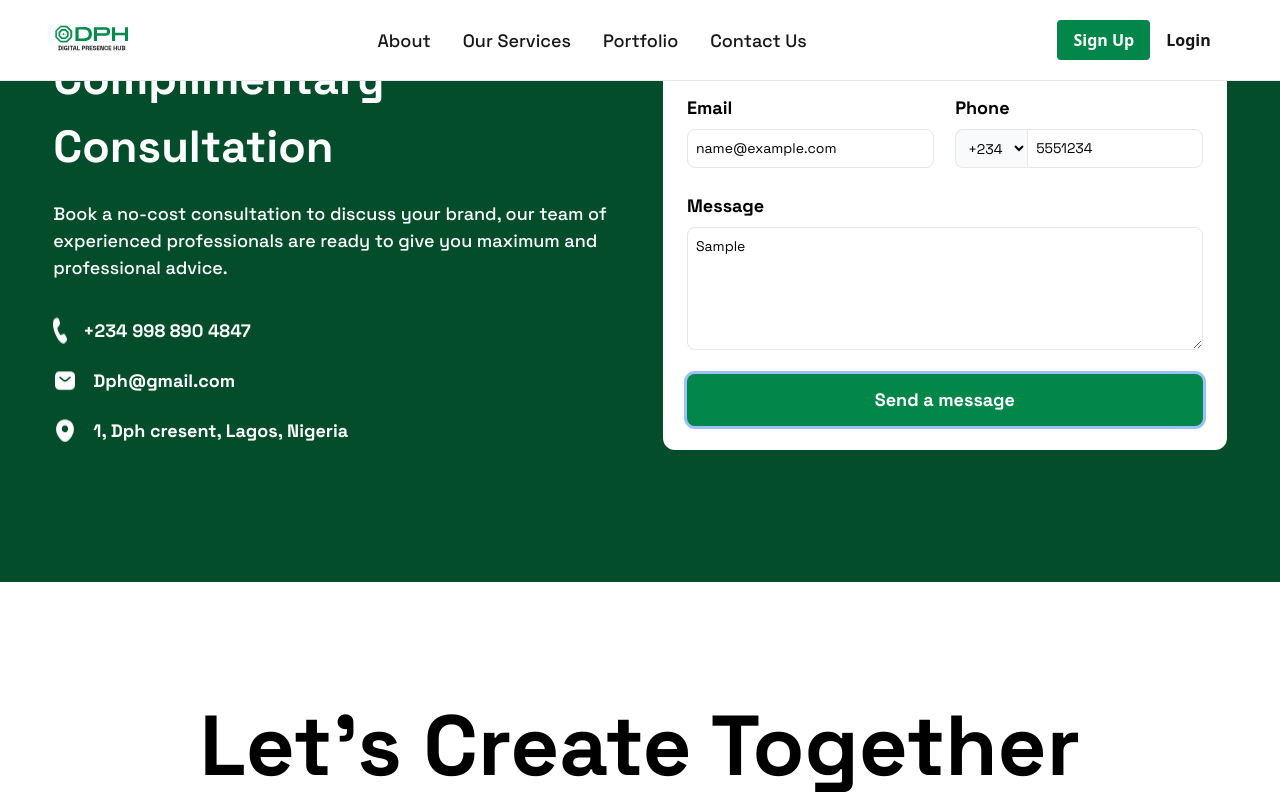
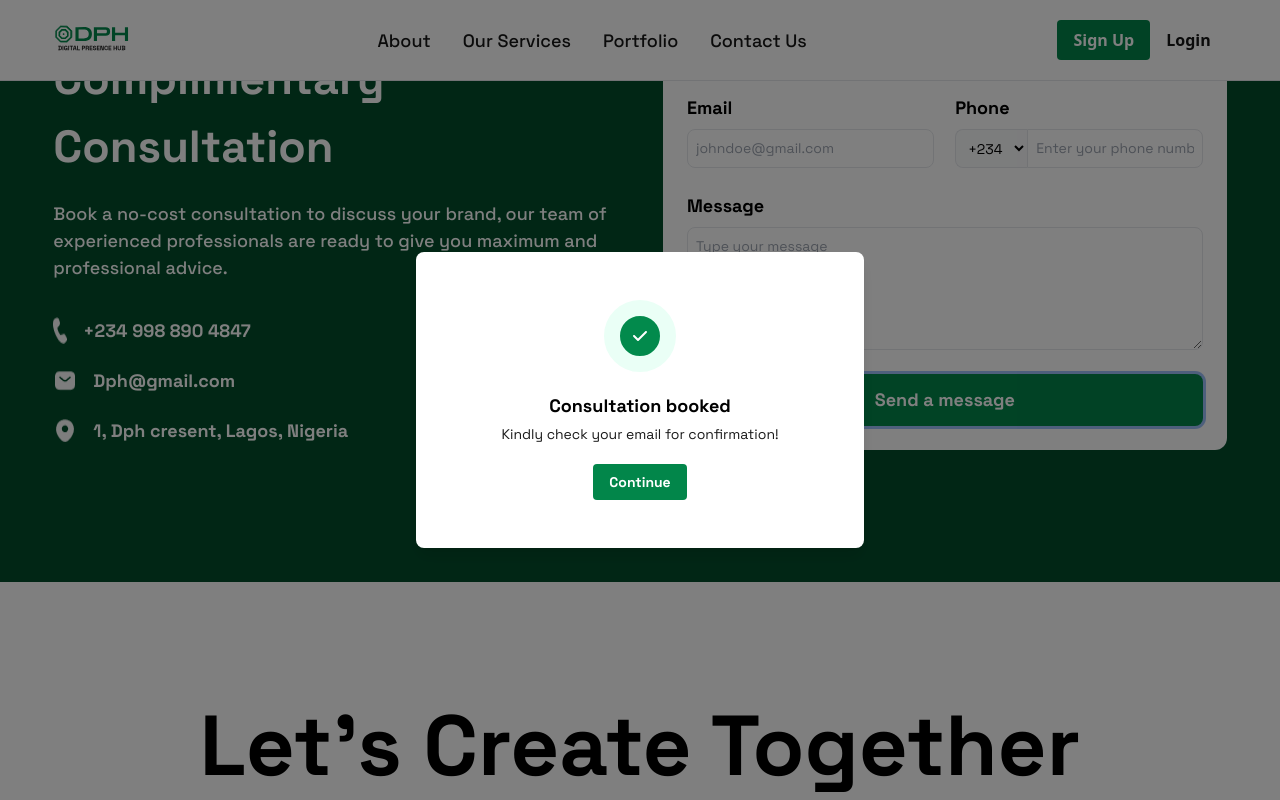
Before and after one commit to braitcode/dph-frontend, a React (Vite) app: page / in a window 1280 px wide. Both pictures are taken after typing "Sample", "Sample", "name@example.com", "5551234", "Sample" into the empty fields and a click on the button "Send a message". Shown: the part 5546-6346 px from the top of the page. Built offline with nearby package versions, Linux system fonts and the light colour scheme.

Commit message:
update: modal and retouch

```diff
--- a/src/components/Button.jsx
+++ b/src/components/Button.jsx
@@ -17,6 +17,7 @@ const Button = ({ type, size, color, onClick, disabled, children }) => {
     darkGreen: 'bg-[#034D2B] text-white hover:bg-green-900',
     dark: 'bg-[#292D32] text-white hover:bg-black',
     success: 'bg-[#02864A] text-white hover:bg-green-800',
+    danger: 'bg-[#D12D2D] text-white hover:bg-red-800'
   };
 
   return (
--- a/src/components/ContactForm.jsx
+++ b/src/components/ContactForm.jsx
@@ -1,21 +1,58 @@
-import React from 'react';
+import React, {useState} from "react";
 import Button from "../components/Button";
 import phone from "../assets/icons/phone icon.png";
 import sms from "../assets/icons/sms.png";
 import location from "../assets/icons/location.png";
+import MessageModal from './MessageModal';
 import { useForm } from 'react-hook-form';
 
 const ContactForm = () => {
+       // State for modal visibility and type
+   const [isModalOpen, setIsModalOpen] = useState(false);
+   const [modalType, setModalType] = useState('success');
+   const [modalMessage, setModalMessage] = useState('');
+
+  // Function to handle success scenario
+const handleSuccess = () => {
+  setModalType('success'); // Set the correct modal type
+  setModalMessage('Kindly check your email for confirmation!');
+  setIsModalOpen(true);
+  reset(); // Clear the form fields
+};
+
+// Function to handle error scenario
+const handleError = () => {
+  setModalType('fail'); // Set the correct modal type
+  setModalMessage('Something went wrong. Please try again.');
+  setIsModalOpen(true);
+};
+
+
+   // Function to close the modal
+   const handleCloseModal = () => {
+     setIsModalOpen(false);
+
+   };
+
+
+
     const {
         register,
         handleSubmit,
         formState: { errors },
+        reset, // reset function to clear the form
     } = useForm();
 
     const onSubmit = (data) => {
         const fullPhoneNumber = `${data.countryCode}${data.phone}`;
         console.log('Form Data:', { ...data, fullPhoneNumber });
-        alert(`Form Submitted Successfully with phone number: ${fullPhoneNumber}`);
+        try {
+            // If the submission is successful
+         handleSuccess(); // Show success modal
+         } catch (error) {
+           // If there's an error during submission
+         handleError(); // Show error modal
+         }
     };
 
     return (
@@ -146,6 +183,13 @@ const ContactForm = () => {
                     </div>
                 </div>
             </div>
+            {isModalOpen && (
+        <MessageModal
+          type={modalType}
+          message={modalMessage}
+          onClose={handleCloseModal}
+        />
+      )}
         </div>
     );
 }
--- /dev/null
+++ b/src/components/MessageModal.jsx
@@ -0,0 +1,37 @@
+import React from 'react';
+import { FaCheck } from "react-icons/fa6";
+import { RxCross2 } from "react-icons/rx";
+import Button from "../components/Button";
+
+const MessageModal = ({ type, message, onClose }) => {
+  const isSuccess = type === 'success';
+
+  return (
+    <main className="fixed inset-0 flex items-center justify-center bg-black bg-opacity-50 font-spaceGrotesk z-20">
+      <section className="flex flex-col justify-center items-center bg-white py-12 rounded-lg shadow-lg max-w-md w-full space-y-5">
+        {/* Icon */}
+        <div className={`border-[1rem] ${isSuccess ? 'border-[#EAFFF6] bg-[#028A4C]' : 'border-[#FFEFEF] bg-[#D12D2D]'} p-3 rounded-full text-white`}>
+          {isSuccess ? <FaCheck /> : <RxCross2 />}
+        </div>
+
+        {/* Message */}
+        <div className="text-center space-y-1">
+          <h1 className="text-lg font-bold">
+            {isSuccess ? 'Consultation booked' : 'Booking failed'}
+          </h1>
+          <p className="text-sm text-[#1A1A1A]">
+            {/* Display the dynamic message */}
+            {message || (isSuccess ? 'Kindly check your email for confirmation!' : 'Please try again or contact support.')}
+          </p>
+        </div>
+
+        {/* Button */}
+        <Button size="small" color={isSuccess ? 'success' : 'danger'} onClick={onClose}>
+          {isSuccess ? 'Continue' : 'Close'}
+        </Button>
+      </section>
+    </main>
+  );
+};
+
+export default MessageModal;
--- a/src/components/Testimonial.jsx
+++ b/src/components/Testimonial.jsx
@@ -13,15 +13,24 @@ const Testimonial = () => {
       setItemsPerSlide(window.innerWidth < 768 ? 1 : 3);
     };
 
-    updateItemsPerSlide(); // Call on component mount
-    window.addEventListener("resize", updateItemsPerSlide); // Adjust on window resize
+    updateItemsPerSlide();
+    window.addEventListener("resize", updateItemsPerSlide);
 
     return () => window.removeEventListener("resize", updateItemsPerSlide);
   }, []);
 
+  // Timer for automatic slide change
+  useEffect(() => {
+    const timer = setTimeout(() => {
+      handleNextClick();
+    }, 5000); // Change slides every 2 seconds
+
+    return () => clearTimeout(timer);
+  }, [currentIndex]);
+
   const handlePrevClick = () => {
     setCurrentIndex((prevIndex) => {
-      const newIndex = prevIndex - itemsPerSlide;
+      const newIndex = prevIndex - 1;
       return newIndex < 0 ? testimonialData.length - itemsPerSlide : newIndex;
     });
     setActiveButton("prev");
@@ -29,39 +38,36 @@ const Testimonial = () => {
 
   const handleNextClick = () => {
     setCurrentIndex((prevIndex) => {
-      const newIndex = prevIndex + itemsPerSlide;
-      return newIndex >= testimonialData.length ? 0 : newIndex;
+      const newIndex = prevIndex + 1;
+      return newIndex >= testimonialData.length - itemsPerSlide + 1 ? 0 : newIndex;
     });
     setActiveButton("next");
   };
 
   return (
     <>
-      <main className=" bg-[#F2F2F2] py-7">
+      <main className="bg-[#F2F2F2] py-7">
         <section className="w-11/12 mx-auto container">
-
           <h1 className="text-3xl lg:text-5xl text-center font-semibold font-spaceGrotesk">
             Testimonials
           </h1>
           {/* Testimony box */}
-        <section className="grid lg:grid-cols-3 md:grid-cols-3 sm:grid-cols-1 xl:gap-12 lg:gap-10 md:gap-5 lg:py-7 py-3 xl:p-">
-          {testimonialData.slice(currentIndex, currentIndex + itemsPerSlide).map((slide, index) => {
+          <section className="grid lg:grid-cols-3 md:grid-cols-3 sm:grid-cols-1 xl:gap-12 lg:gap-10 md:gap-5 lg:py-7 py-3 relative overflow-hidden">
+            {testimonialData
+              .slice(currentIndex, currentIndex + itemsPerSlide)
+              .map((slide, index) => {
                 const isMiddleItem = index === 1 && itemsPerSlide > 1;
                 return (
                   <div
                     key={slide.id}
-                className={`p-3 border-2 rounded-lg font-spaceGrotesk transition-transform duration-500 mt-5 flex flex-col justify-between lg:h-[13rem] xl:h-[18rem] xl:p-5 ${
+                    className={`p-3 border-2 rounded-lg font-spaceGrotesk mt-5 flex flex-col justify-between lg:h-[13rem] xl:h-[18rem] xl:p-5 ${
                       isMiddleItem
                         ? "lg:scale-[115%] md:scale-[110%] text-white bg-[#028A4C]"
                         : "border-[#B3B3B3] text-[#4B4B4B]"
                     }`}
                   >
-                <div className="flex gap-3 items-center">
-                  <img
-                    src={slide.image}
-                    alt="profile-image"
-                    className="h-fit"
-                  />
+                    <div className="flex gap-3 items-center transition-all duration-100 ease-linear delay-150">
+                      <img src={slide.image} alt="profile-image" className="h-fit" />
                       <div>
                         <h2 className="font-semibold">{slide.title}</h2>
                         <h6 className="text-[#C8C8C8] text-sm">{slide.location}</h6>
--- a/src/pages/Contact.jsx
+++ b/src/pages/Contact.jsx
@@ -1,4 +1,4 @@
-import React from "react";
+import React, {useState} from "react";
 import PhoneIcon from "../assets/icons/phone icon.png";
 import Sms from "../assets/icons/sms outline.png";
 import MiniLoc from "../assets/icons/small loc.png";
@@ -11,19 +11,56 @@ import Button from "../components/Button";
 import { useForm } from "react-hook-form";
 import NavBar from "../components/NavBar";
 import Footer from "../components/Footer";
+import MessageModal from "../components/MessageModal";
 
 const Contact = () => {
+   // State for modal visibility and type
+   const [isModalOpen, setIsModalOpen] = useState(false);
+   const [modalType, setModalType] = useState('success');
+   const [modalMessage, setModalMessage] = useState('');
+
+  // Function to handle success scenario
+const handleSuccess = () => {
+  setModalType('success'); // Set the correct modal type
+  setModalMessage('Kindly check your email for confirmation!');
+  setIsModalOpen(true);
+  reset(); // Clear the form fields
+};
+
+// Function to handle error scenario
+const handleError = () => {
+  setModalType('fail'); // Set the correct modal type
+  setModalMessage('Something went wrong. Please try again.');
+  setIsModalOpen(true);
+};
+
+
+   // Function to close the modal
+   const handleCloseModal = () => {
+     setIsModalOpen(false);
+
+   };
+
+
+  //  validation
   const {
     register,
     handleSubmit,
     formState: { errors },
+    reset, // reset function to clear the form
   } = useForm();
 
   const onSubmit = (data) => {
     const fullPhoneNumber = `${data.countryCode}${data.phone}`;
     console.log("Form Data:", { ...data, fullPhoneNumber });
-    alert(`Form Submitted Successfully with phone number: ${fullPhoneNumber}`);
-    reset();
+    try {
+       // If the submission is successful
+    handleSuccess(); // Show success modal
+    } catch (error) {
+      // If there's an error during submission
+    handleError(); // Show error modal
+    }
+
   };
   return (
     <div>
@@ -32,7 +69,7 @@ const Contact = () => {
         <h1 className="font-bold text-[55px]">Contact Us</h1>
         <p className="font-medium text-[24px]">Get in touch with us</p>
       </div>
-      <div className="container m-auto xl:w-11/12 xl:border-2 xl:rounded-3xl mb-[71px]">
+      <div className="container m-auto xl:w-11/12 xl:border-2 xl:rounded-3xl mb-[71px] xl:pb-[3rem]">
         <div className="flex flex-col xl:flex-row  xl:w-11/12 xl:h-[660px] lg:gap-[62px] m-auto lg:mt-10">
           <div className="relative overflow-hidden green mb-10 m-auto w-11/12 text-white rounded-3xl bg-[#034D2B] xl:mb-0 xl:w-2/5 xl:h-[660px]">
             <div className="relative z-10">
@@ -75,7 +112,7 @@ const Contact = () => {
             </div>
             </div>
               {/* circle pattern */}
-        <div className="absolute z-0 lg:top-[27rem] top-[10rem] lg:left-[12rem] left-[10rem] md:left-[29rem] ">
+        <div className="absolute z-0 lg:top-[27rem] lg:left-[12rem] xl:top-[28rem] xl:left-[20rem]  top-[10rem] left-[10rem] md:left-[29rem] ">
           <div className="p-10 rounded-full h-[452px] w-[452px] border-[6rem] border-[#034527] bg-[#033e23] flex justify-center"></div>
         </div>
           </div>
@@ -233,6 +270,14 @@ const Contact = () => {
         </div>
       </div>
       <Footer />
+      {/* Message Modal */}
+      {isModalOpen && (
+        <MessageModal
+          type={modalType}
+          message={modalMessage}
+          onClose={handleCloseModal}
+        />
+      )}
     </div>
   );
 };
--- a/src/pages/Portfolio.jsx
+++ b/src/pages/Portfolio.jsx
@@ -1,4 +1,4 @@
-import React, { useState, useEffect } from "react";
+import React, { useState, useEffect,} from "react";
 import { FaArrowRightLong } from "react-icons/fa6";
 import { portfolioPageData } from "../components/DB/SundayDb";
 import Button from "../components/Button";
@@ -8,6 +8,7 @@ import { IoIosArrowBack } from "react-icons/io";
 import { IoIosArrowForward } from "react-icons/io";
 import Footer from "../components/Footer";
 import Testimonial from "../components/Testimonial";
+import { Link } from "react-router-dom";
 
 const ITEMS_PER_PAGE = 8;
 
@@ -55,15 +56,20 @@ const Portfolio = () => {
             <h1 className="xl:text-[55px] lg:text-[35px] text-[25px] md:text-[40px] font-bold leading-tight lg:text-start text-center">Explore Our Impressive Portfolio </h1>
             <p className="text-lg lg:mr-[96px] xl:text-[24px] text-[12px] md:text-[18px] font-medium text-pretty my-3 text-[#575253] lg:text-start text-center">In the past, we have worked on dozens of developments and cutting-edge Web & Digital projects</p>
             <div className="flex gap-3 my-5 lg:justify-start justify-center">
+            <Link to="/signup">
+
               <Button size="small" color="success">
                 <div className="flex gap-2">
                   <span className="md:text-[15px] text-[12px]">Get Started</span><FaArrowRightLong className='mt-1' />
                 </div>
               </Button>
+            </Link>
               <div className="border-2 border-[#028A4C] rounded-md text-[#028A4C]">
+                <Link to='/contact'>
                 <Button size="small" color="white">
                   <span className="md:text-[15px] text-[12px] font-spaceGrotesk">Book a consultant</span>
                 </Button>
+                </Link>
               </div>
             </div>
           </div>
```
Also changed, not shown: 1 other file (tests, documents, lock files or other folders). Lines whose indentation alone changed are shown as unchanged.
